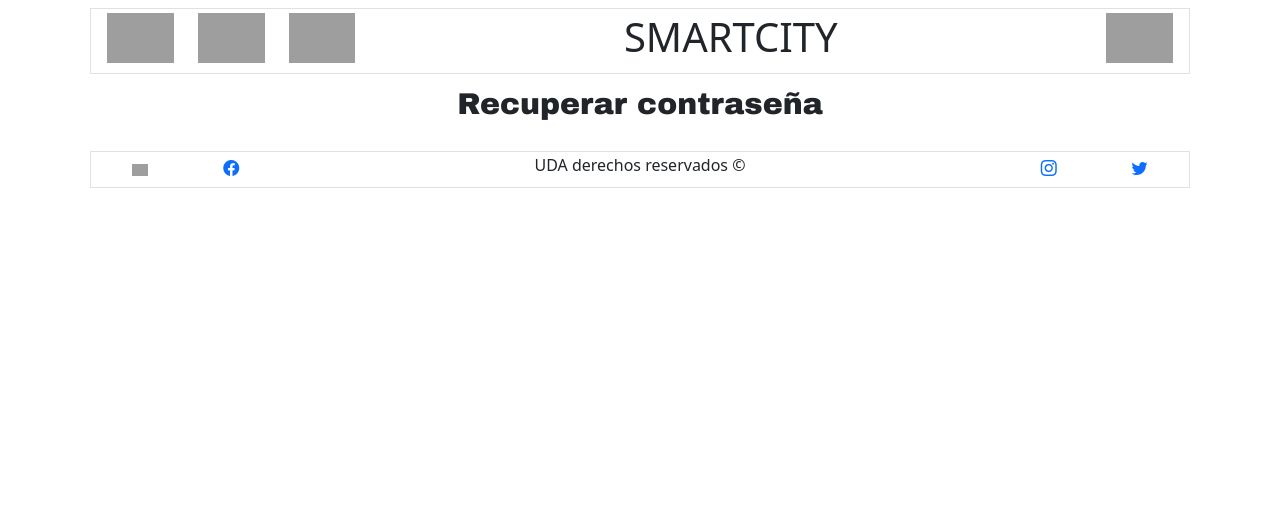
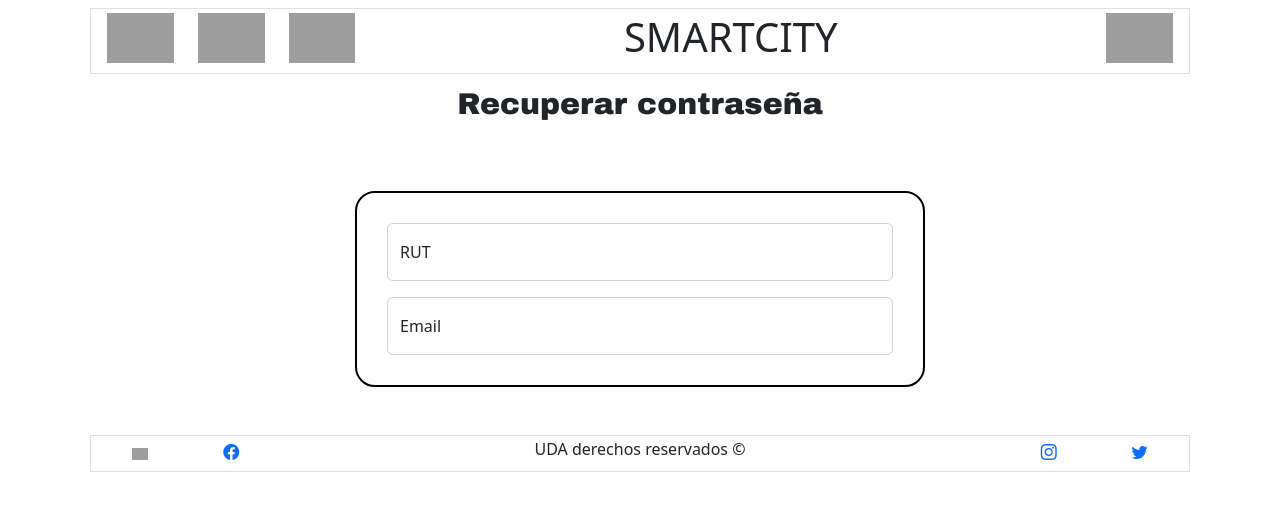
Before and after one commit to Joselo333/smarthome, a PHP site: page /recupero_clave.php in a window 1280 px wide. Shown: the top 511 px of the page. Run offline with PHP 8.4, Linux system fonts and the light colour scheme; grey boxes are pictures that could not be loaded.

Commit message:
Se crea los input del formulario de recuperar clave

```diff
--- a/vistas/estilos/recupero_clave.css
+++ b/vistas/estilos/recupero_clave.css
@@ -4,3 +4,10 @@
     font-weight: bold;
     font-size: 30px;
 }
+
+#form0{
+    border: solid #000000 2px;
+    border-radius: 20px;
+    padding: 30px;
+
+}
--- a/vistas/gui/recupero_clave.php
+++ b/vistas/gui/recupero_clave.php
@@ -6,5 +6,19 @@
         Recuperar contraseña
       </p>
     </div>
+    <div class="row my-5">
+      <div class="col-3"></div>
+      <div class="col-6" id="form0">
+        <div class="form-floating mb-3">
+          <input type="number" class="form-control" id="input-rut" placeholder="12345678-9" required>
+          <label for="input-rut">RUT</label>
+        </div>
+        <div class="form-floating mt-3">
+          <input type="email" class="form-control" id="input-email" placeholder="correo@mail.com" required>
+          <label for="input-email">Email</label>
+        </div>
+      </div>
+      <div class="col-3"></div>
+    </div>
   </div>
 <?php require('../layout/footer.php') ?>
```
